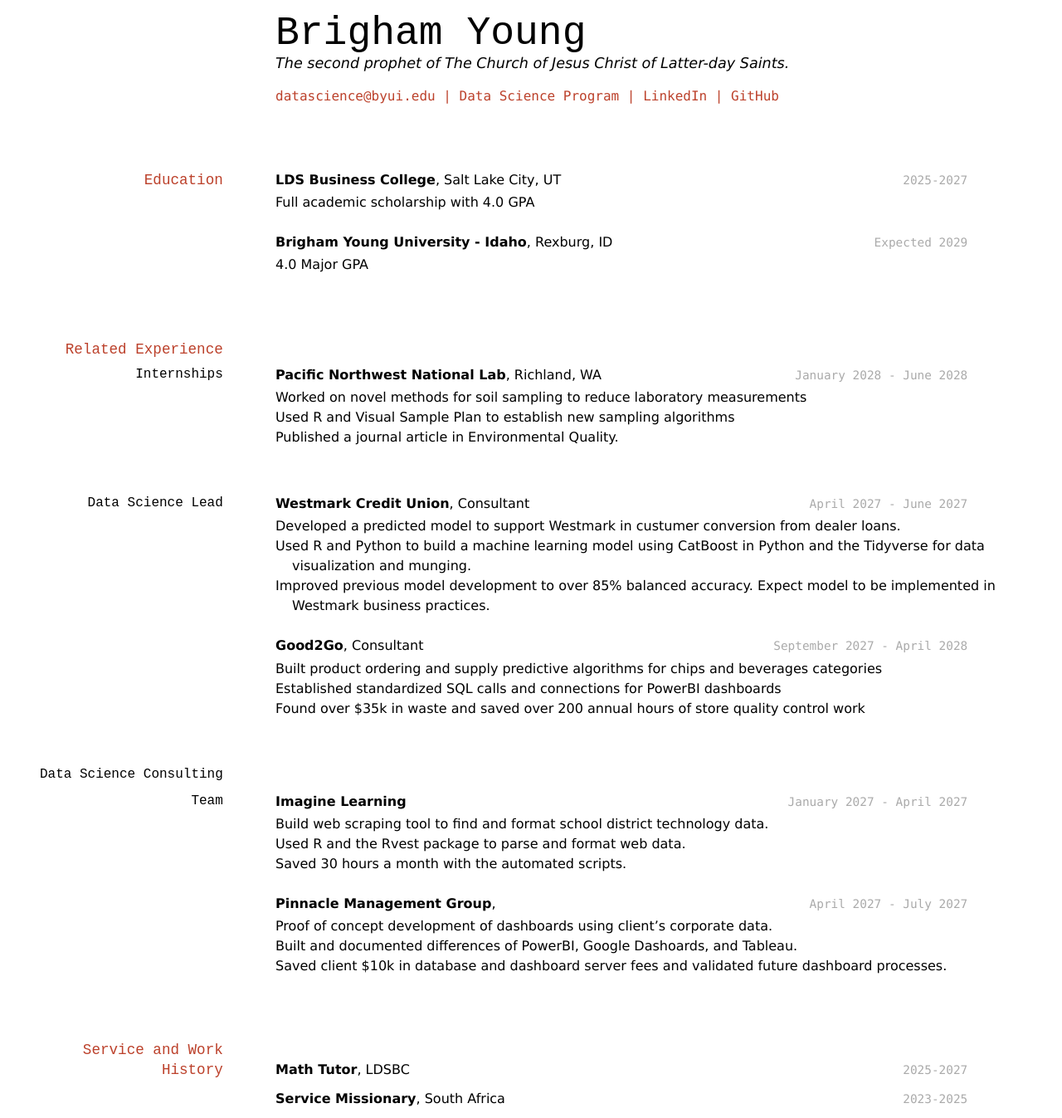
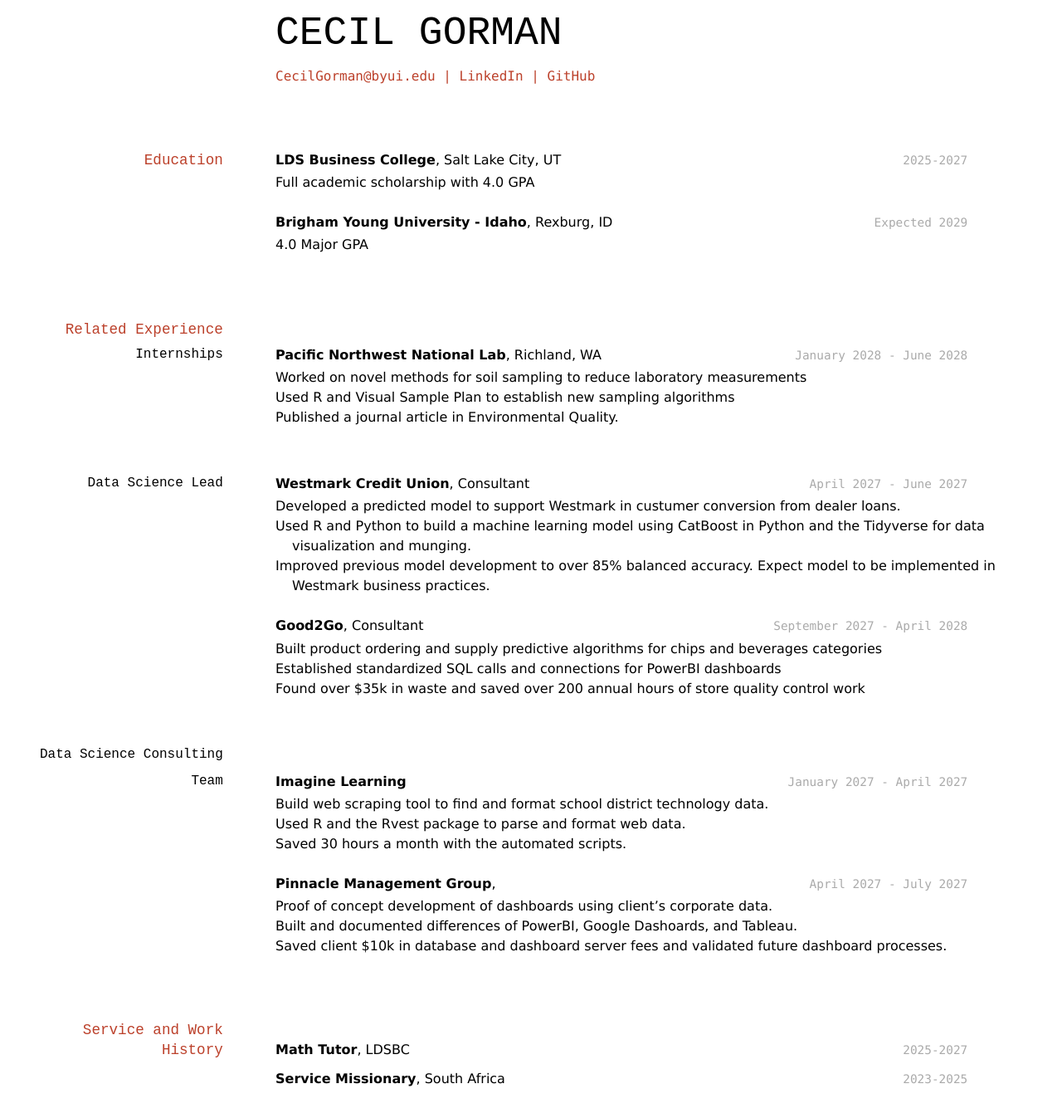
Before and after one commit to CecilGorman/CecilGormanResume, a Jekyll site: the page built from docs/index.md, in a window 1280 px wide. Shown: the whole page at 83% size. Built offline with Jekyll 4.4.1, drawn with Linux system fonts in a browser that asks for light colours; after the commit the page ends 1323 px from its top, so only the background shows below that.

Commit message:
Update index.md
Fixed name and links

```diff
--- a/docs/index.md
+++ b/docs/index.md
@@ -2,13 +2,11 @@
 layout: cv
 title: Brigham Young's Resume
 ---
-# Brigham Young
-The second prophet of The Church of Jesus Christ of Latter-day Saints.
+# CECIL GORMAN
 
 <div id="webaddress">
-<a href="datascience@byui.edu">datascience@byui.edu</a>
-| <a href="https://byuidatascience.github.io/development.html">Data Science Program</a>
-| <a href="https://www.linkedin.com/groups/13537407/">LinkedIn</a>
+<a href="CecilGorman@byui.edu ">CecilGorman@byui.edu </a>
+| <a href="http://www.linkedin.com/in/cecil-gorman-b28959144">LinkedIn</a>
 | <a href="https://github.com/byuids-resumes">GitHub</a>
 </div>
 
```
